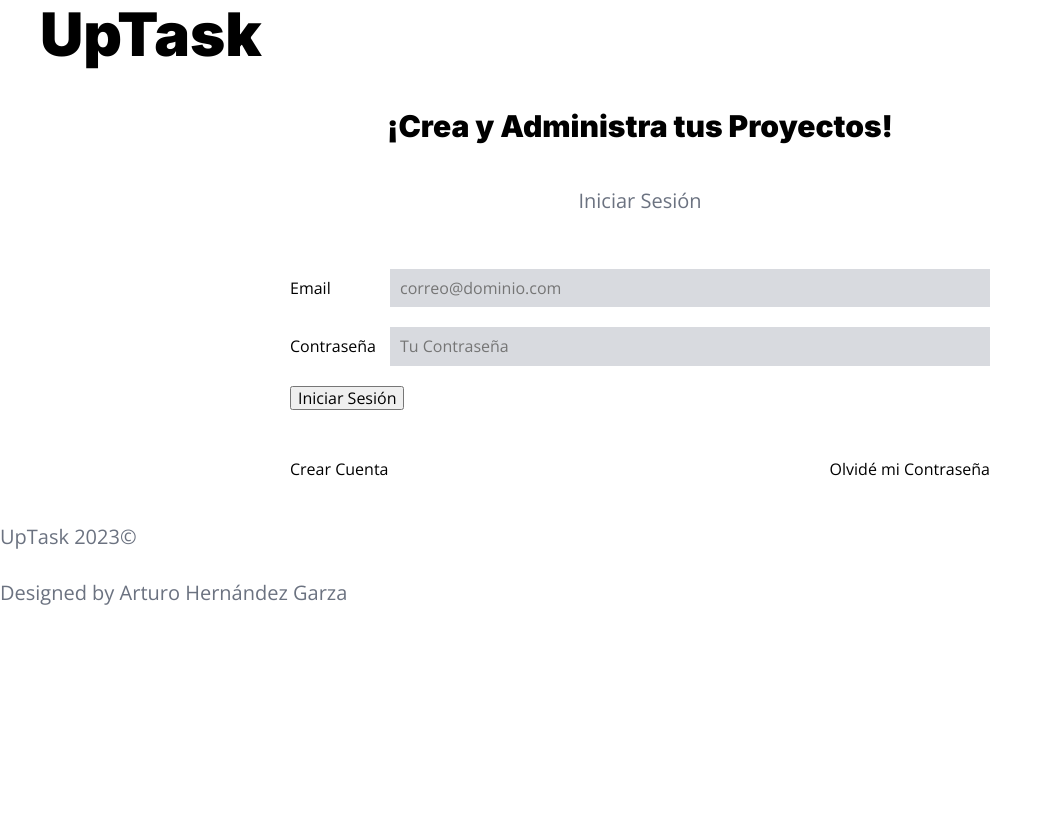
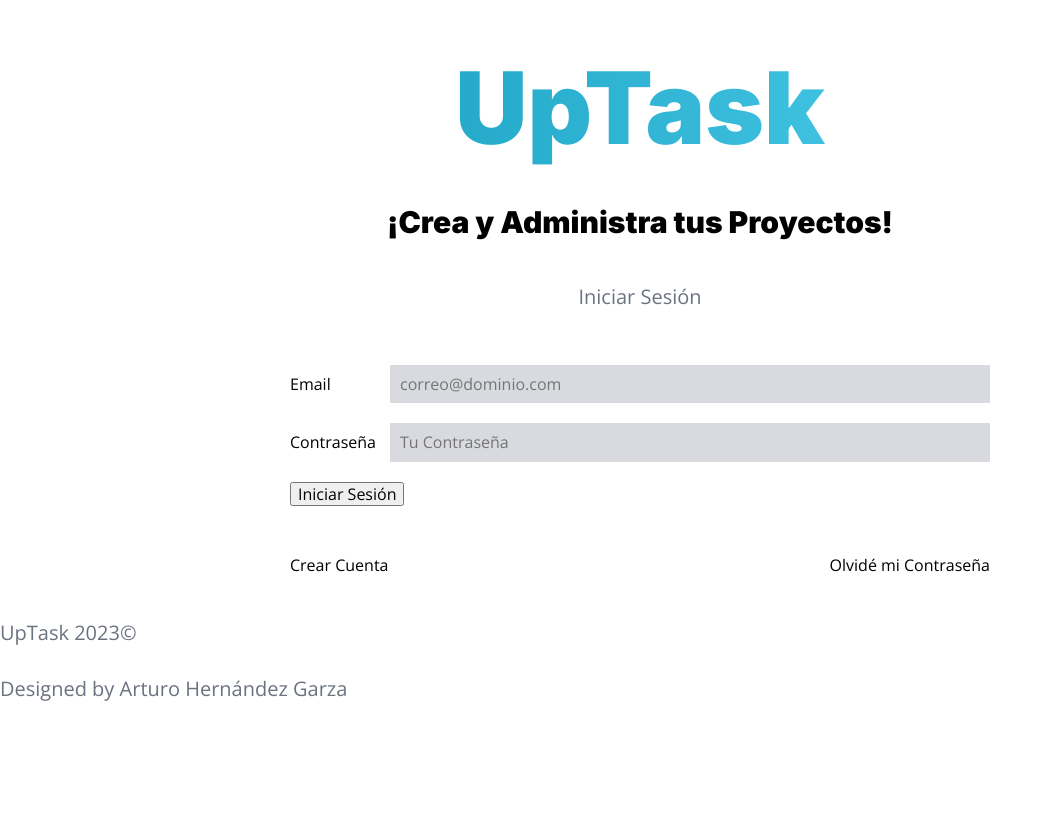
Before and after one commit to ArturoHDZG/UpTask, a PHP site: template views/auth/login.php in a window 1280 px wide. Shown: the top 835 px of the page, without its empty margins (0-1052 px from the left). Before the commit the page ends 605 px from the top, so only its background shows below. Run offline with PHP 8.4, Linux system fonts and the light colour scheme; the template is opened without the code that fills it, so the values that code supplies are empty.

Commit message:
Logo SASS Complete

```diff
--- a/src/scss/app.scss
+++ b/src/scss/app.scss
@@ -1,2 +1,3 @@
+@use 'auth';
 @use 'base';
 @use 'componentes';
--- /dev/null
+++ b/src/scss/auth/_crear.scss
@@ -0,0 +1,15 @@
+@use 'base/variables' as v;
+@use 'base/mixins' as m;
+
+.crear {
+  .uptask {
+    background: linear-gradient(to right, v.$cyan 0%, lighten(v.$cyan, 30%) 100%);
+    background-clip: text;
+    color: transparent;
+    font-size: 7rem;
+    margin-top: 5rem;
+    text-align: center;
+
+    @include m.tablet { font-size: 10rem; }
+  }
+}
--- /dev/null
+++ b/src/scss/auth/_index.scss
@@ -0,0 +1 @@
+@forward 'crear';
--- a/views/auth/login.php
+++ b/views/auth/login.php
@@ -1,5 +1,5 @@
-<div class="contenedor">
-  <h1>UpTask</h1>
+<div class="contenedor crear">
+  <h1 class="uptask">UpTask</h1>
   <p class="tagline">¡Crea y Administra tus Proyectos!</p>
 
   <div class="contenedor-sm">
```
Also changed, not shown: public/build/css/app.css.
